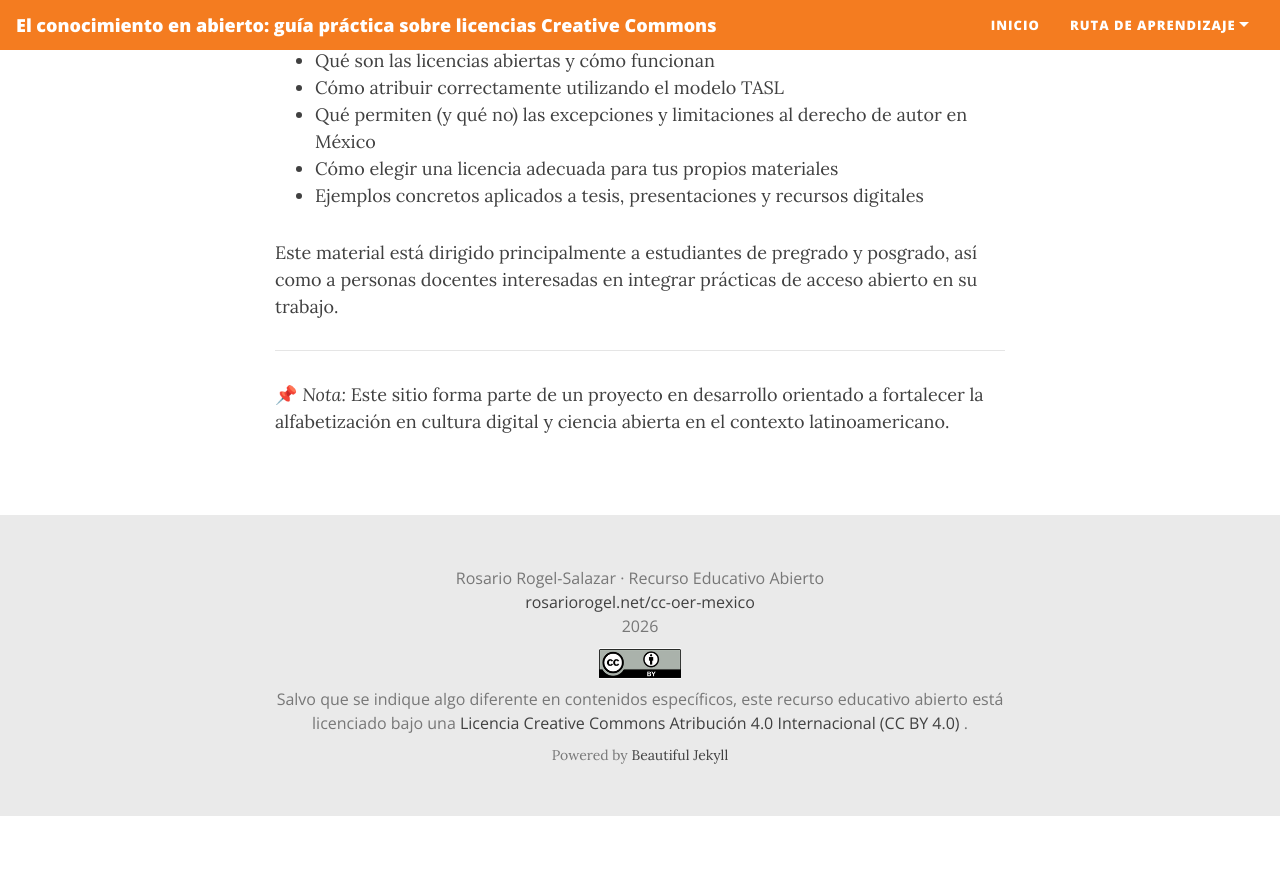
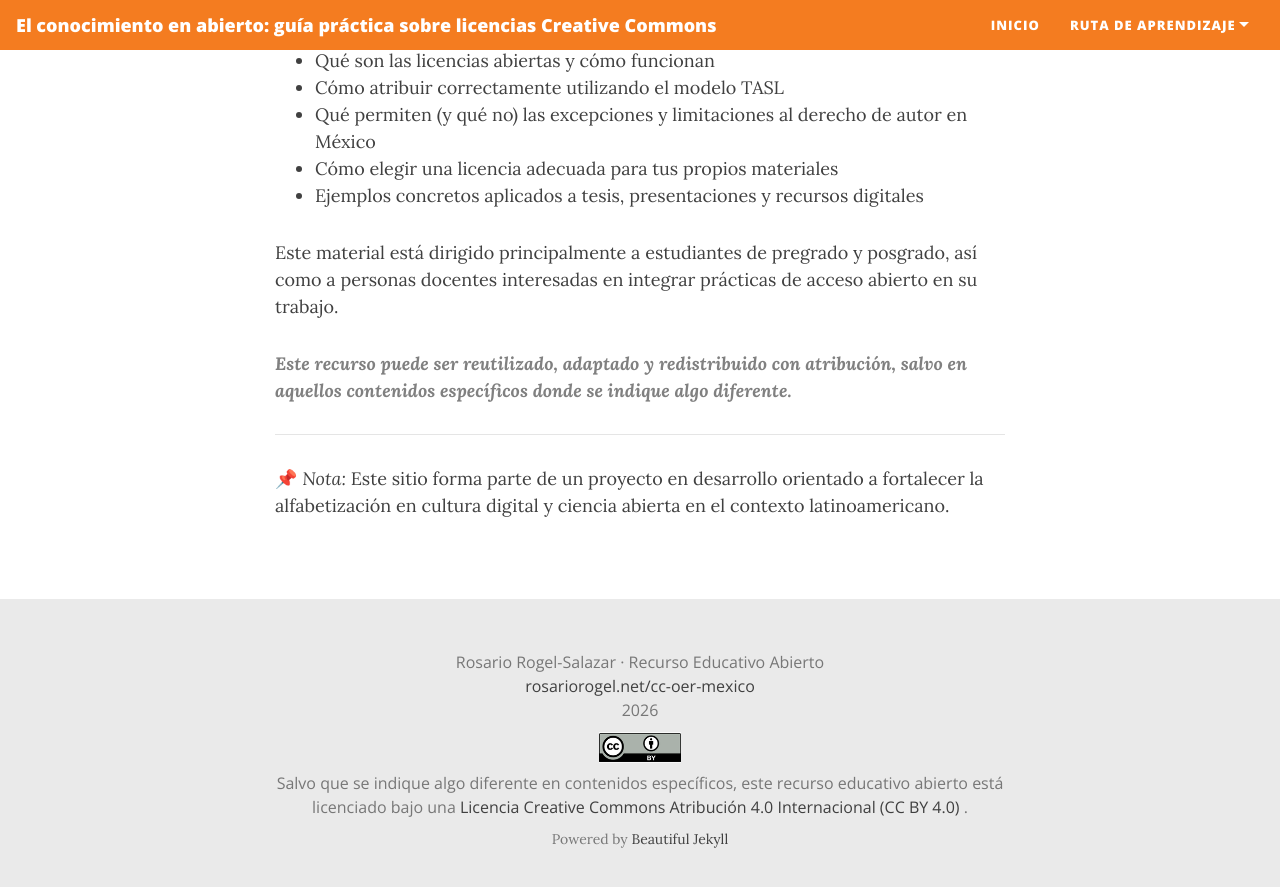
Before and after one commit to rosariorogel/cc-oer-mexico, a Jekyll site: the page built from index.md, in a window 1280 px wide and 900 px high, scrolled down 851 px. Shown: the top 887 px of the window. Built offline with Jekyll 4.4.1, drawn with Linux system fonts in a browser that asks for light colours; nearby versions of some CDN libraries; before the commit the page ends 1667 px from its top, so only the background shows below that.

Commit message:
Add note on resource reuse and attribution
Added a note about resource reuse and attribution.

```diff
--- a/index.md
+++ b/index.md
@@ -17,6 +17,8 @@ A lo largo del sitio encontrarás explicaciones accesibles sobre:
 
 Este material está dirigido principalmente a estudiantes de pregrado y posgrado, así como a personas docentes interesadas en integrar prácticas de acceso abierto en su trabajo.
 
+> **Este recurso puede ser reutilizado, adaptado y redistribuido con atribución, salvo en aquellos contenidos específicos donde se indique algo diferente.**
+
 ---
 
 📌 *Nota:* Este sitio forma parte de un proyecto en desarrollo orientado a fortalecer la alfabetización en cultura digital y ciencia abierta en el contexto latinoamericano.
```
